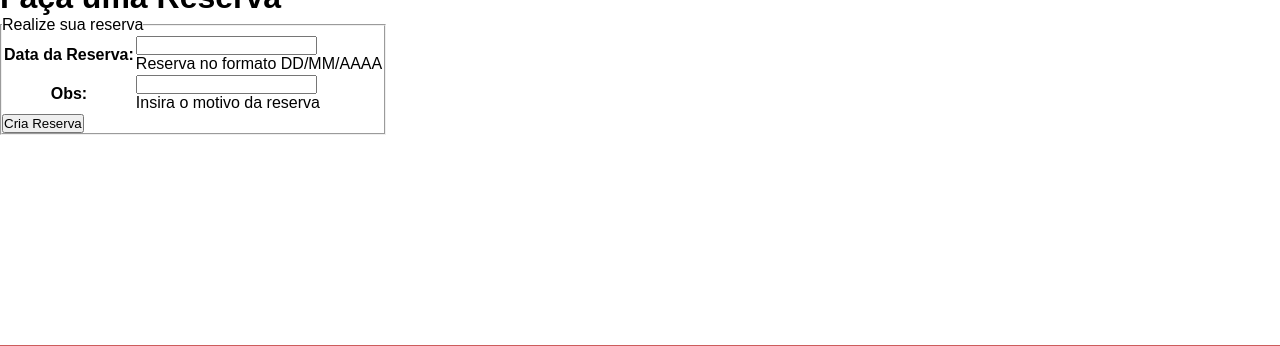
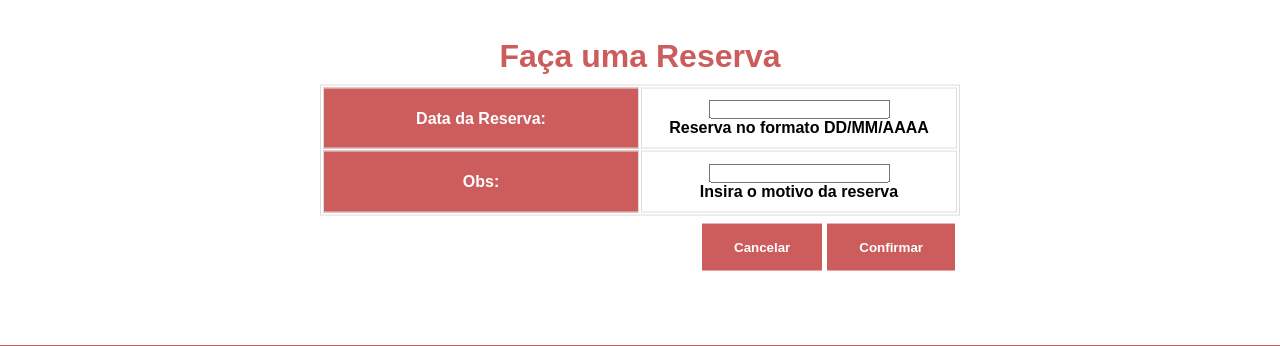
Before and after one commit to bjbomfim/trabalho2WEB, a Django app: page /Reservas/cria/ in a window 1280 px wide. Shown: the part 155-501 px from the top of the page. Run offline with Django 4.2, Linux system fonts and the light colour scheme.

Commit message:
estilização das páginas

```diff
--- a/ReservaChurras/Reservas/static/Reservas/css/style.css
+++ b/ReservaChurras/Reservas/static/Reservas/css/style.css
@@ -32,6 +32,7 @@
  #tituloFooter{
     padding: 10px;
 }
+
  .local{
     position: absolute;
     top: 50%;
--- /dev/null
+++ b/ReservaChurras/Reservas/static/Reservas/css/style2.css
@@ -0,0 +1,96 @@
+* {
+    margin: 0;
+    padding: 0;
+    box-sizing: border-box;
+    font-family: sans-serif;
+}
+
+.container {
+    width: 50%;
+    position: absolute;
+    transform: translate(50%, 20%);
+
+}
+
+#titulo {
+    text-align: center;
+    color: rgb(205, 92, 92);
+    margin: 10px;
+}
+
+td,
+th {
+    padding: .7em;
+    margin: 0;
+    text-align: center;
+    border: 1px solid #ddd;
+    font-weight: bold;
+
+}
+
+th {
+    background-color: rgb(205, 92, 92);
+    color: white;
+}
+
+table{
+    width: 100%;
+    margin-bottom: .5em;
+    table-layout: fixed;
+    text-align: center;
+    border: 1px solid #ddd;
+
+}
+
+.header {
+    padding: 10px;
+    text-align: center;
+    background: rgb(205, 92, 92);
+    color: white;
+    font-size: 15px;
+}
+
+input[type=submit],button {
+    background-color: rgb(205, 92, 92);
+    font-weight: bold;
+    color: white;
+    border: none;
+    padding: 16px 32px;
+    text-decoration: none;
+    cursor: pointer;
+    float: right;
+    margin-right:5px ;
+  }
+
+#perguntaRemocao{
+    color: black;
+    text-align: center;
+}
+
+#imagemAgendamento {
+    left: 30px;
+    width: 80px;
+}
+
+.footer {
+    position: fixed;
+    left: 0;
+    bottom: 0;
+    width: 100%;
+    background: rgb(205, 92, 92);
+    color: white;
+    text-align: center;
+    height: 300px;
+    font-weight: bold;
+}
+
+#tituloFooter {
+    padding: 10px;
+}
+
+.local {
+    position: absolute;
+    top: 50%;
+    left: 50%;
+    transform: translate(-50%, -50%);
+}
--- a/ReservaChurras/Reservas/templates/Reservas/inserirReserva.html
+++ b/ReservaChurras/Reservas/templates/Reservas/inserirReserva.html
@@ -5,7 +5,7 @@
 <head>
     <meta charset="UTF-8">
     <meta name="viewport" content="width=device-width, initial-scale=1.0">
-    <link rel="stylesheet" href="{% static 'Reservas/css/style.css' %}">
+    <link rel="stylesheet" href="{% static 'Reservas/css/style2.css' %}">
 </head>
 
 <body>
@@ -13,17 +13,20 @@
     {% include 'Reservas/header.html' %}
 
     <div class="container">
-        <h1>Faça uma Reserva</h1>
+        <h1 id="titulo">Faça uma Reserva</h1>
 
         <form action="" method="POST">
-            <fieldset style="width: max-content;">
-                <legend>Realize sua reserva</legend>
                 {% csrf_token %}
                 <table class='formulario'>
                     {{ formulario.as_table }}
                 </table>
-                <button type="submit">Cria Reserva</button>
-            </fieldset>
+
+
+            <button type="submit">Confirmar</button>
+            <button>
+                <a href="{% url 'Reservas:lista-reservas' %}" style="text-decoration: none; color: white;">Cancelar</a>
+            </button>
+
         </form>
     </div>
 
```
Also changed, not shown: ReservaChurras/Reservas/templates/Reservas/apagaReserva.html (+12 -5 lines), ReservaChurras/Reservas/templates/Reservas/atualizaReserva.html (+3 -4 lines), ReservaChurras/Reservas/templates/Reservas/home.html (+6 -4 lines).
